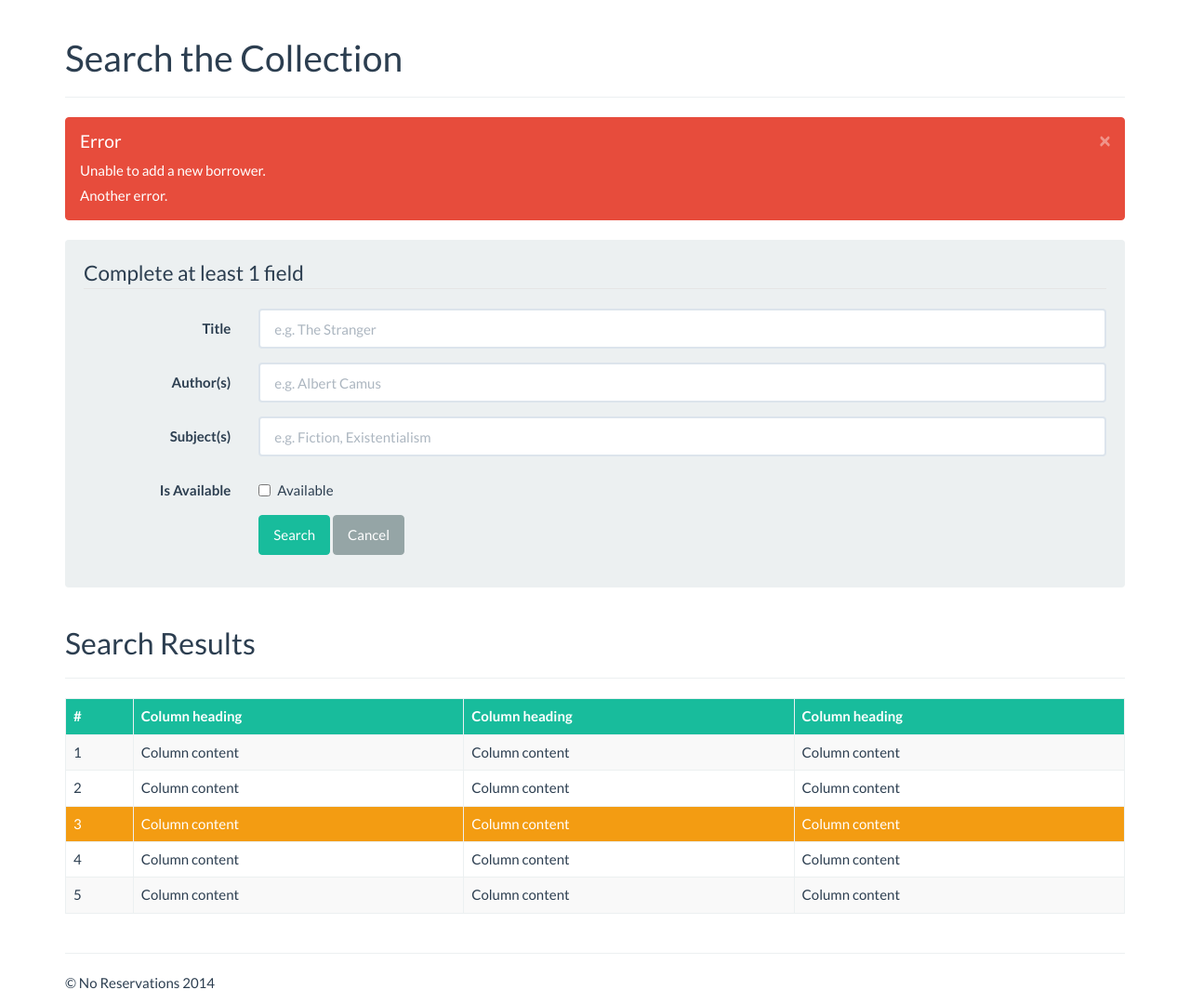
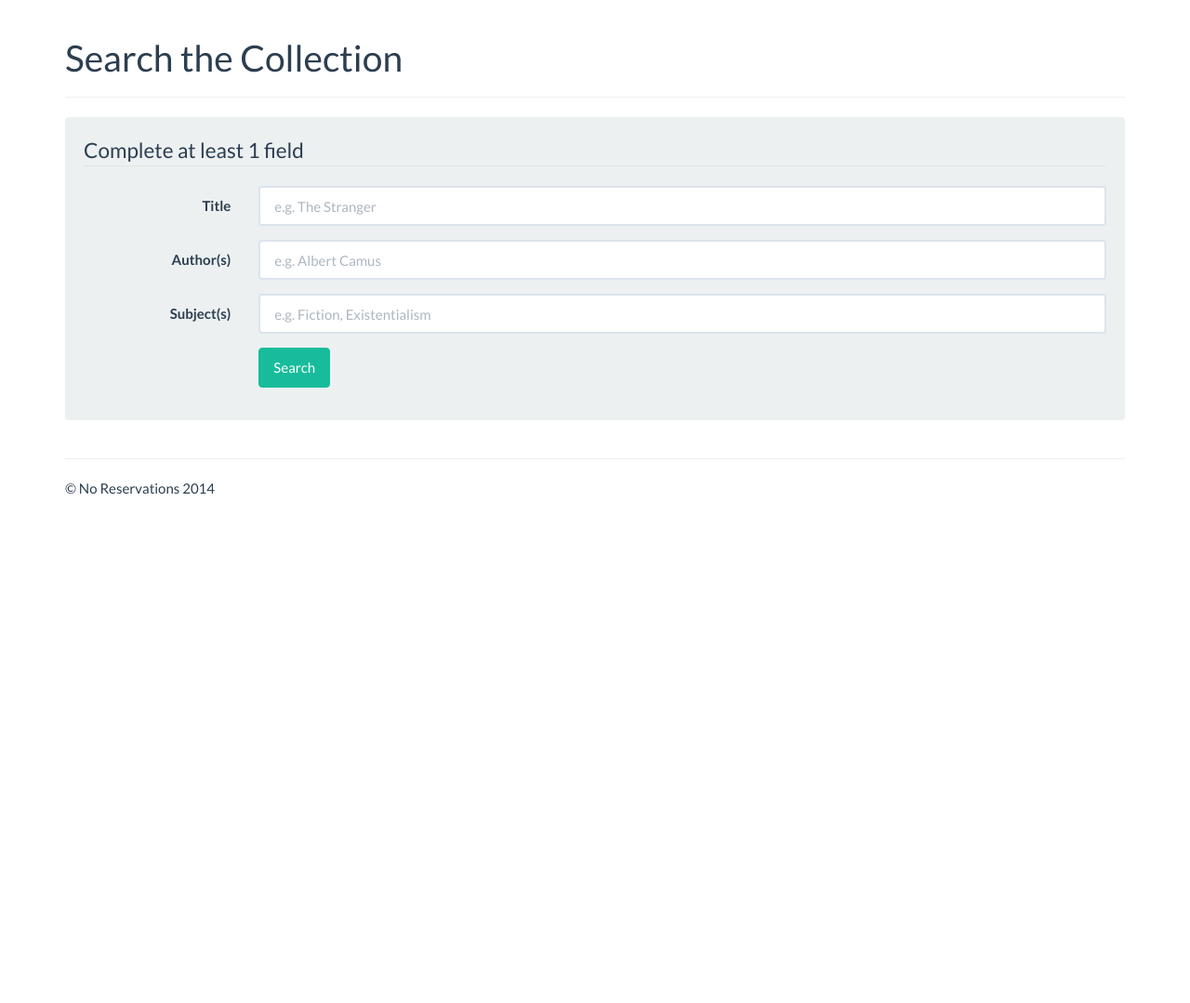
Before and after one commit to tonglil/no-reservations, a Flask app: page /search in a window 1280 px wide. Shown: the part 61-1140 px from the top of the page at 93% size. After the commit the page ends 593 px from the top, so only its background shows below. Run offline with Flask 2, Linux system fonts and the light colour scheme; some libraries are stand-ins or nearby versions.

Commit message:
Implement search transaction

```diff
--- a/app/templates/search.html
+++ b/app/templates/search.html
@@ -42,26 +42,15 @@
             </div>
 
             <div class="form-group">
-              <label for="inputAvailable" class="col-lg-2 control-label">Is Available</label>
-              <div class="col-lg-10">
-                <div class="checkbox">
-                  <label>
-                    <input type="checkbox" name="available"> Available
-                  </label>
-                </div>
-              </div>
-            </div>
-
-            <div class="form-group">
               <div class="col-lg-10 col-lg-offset-2">
                 <button type="submit" class="btn btn-success">Search</button>
-                <button class="btn btn-default">Cancel</button>
               </div>
             </div>
           </fieldset>
         </form>
     </div>
 
+    {% if results %}
     <div class="results">
         <div class="page-header">
             <h2>Search Results</h2>
@@ -70,47 +59,36 @@
         <table class="table table-striped table-hover table-bordered">
           <thead>
             <tr class="success">
-              <th>#</th>
-              <th>Column heading</th>
-              <th>Column heading</th>
-              <th>Column heading</th>
+              <th>Call Number</th>
+              <th>Title</th>
+              <th>Year</th>
+              <th>Main Author</th>
+              <th>Other Authors</th>
+              <th>Subjects</th>
+              <th>In</th>
+              <th>Out</th>
+              <th>On-Hold</th>
             </tr>
           </thead>
 
           <tbody>
-            <tr>
-              <td>1</td>
-              <td>Column content</td>
-              <td>Column content</td>
-              <td>Column content</td>
-            </tr>
-            <tr>
-              <td>2</td>
-              <td>Column content</td>
-              <td>Column content</td>
-              <td>Column content</td>
-            </tr>
-            <tr class="warning">
-              <td>3</td>
-              <td>Column content</td>
-              <td>Column content</td>
-              <td>Column content</td>
-            </tr>
-            <tr>
-              <td>4</td>
-              <td>Column content</td>
-              <td>Column content</td>
-              <td>Column content</td>
-            </tr>
-            <tr>
-              <td>5</td>
-              <td>Column content</td>
-              <td>Column content</td>
-              <td>Column content</td>
-            </tr>
+            {% for result in results %}
+              <tr>
+                <td>{{result['callNumber']}}</td>
+                <td>{{result['title']}}</td>
+                <td>{{result['year']}}</td>
+                <td>{{result['mainAuthor']}}</td>
+                <td>{{result['authors']}}</td>
+                <td>{{result['subjects']}}</td>
+                <td>{{result['in']}}</td>
+                <td>{{result['out']}}</td>
+                <td>{{result['on-hold']}}</td>
+              </tr>
+            {% endfor %}
           </tbody>
         </table>
     </div>
+    {% endif %}
 </div>
 {% endblock %}
 
--- a/app/views.py
+++ b/app/views.py
@@ -1,5 +1,5 @@
 from flask import render_template, request, flash, Markup
-from app import app
+from app import app, db, models
 
 user = 12
 
@@ -15,34 +15,89 @@ def index():
 @app.route('/search', methods=['POST', 'GET'])
 def results():
     results = None
-
+    err = False
     if request.method == 'POST':
         title = 'Search Results'
-        print request.form
 
-        message = Markup('''You have <a href="#overdue"
-                        class="alert-link">overdue</a> items.''')
-        flash(message, 'warning')
-        message = Markup('''You have <a href="#outstanding"
-                        class="alert-link">outstanding</a> fines.''')
-        flash(message, 'warning')
+        #TODO: search parameters should stay in text boxes after post because it is more user friendly
+        qtitle = request.form['title']
+        qsubject = request.form['subject']
+        qauthor = request.form['author']
 
-        message = 'Item returned and processed.'
-        flash(message, 'message')
-        message = Markup('You have <a href="#overdue" class="alert-link">overdue</a> items.')
-        flash(message, 'message')
+        if qtitle == "" and qsubject == "" and qauthor == "":
+            err = True
+        else:
+            query = """select distinct b.callNumber
+                        from book as b, has_subject as s, has_author as a
+                        where """
+            if qtitle != "":
+                query += "b.title like '%%{}%%' and ".format(qtitle)
+            if qsubject != "":
+                query += "b.callNumber=s.callNumber and s.subject like '%%{}%%' and ".format(qsubject)
+            if qauthor != "":
+                query += "(b.mainAuthor like '%%{}%%' or ".format(qauthor)
+                query += "(b.callNumber=a.callNumber and a.name like '%%{}%%')) and ".format(qauthor)
+            query = query[0:-4]
+    #        return query
+
+            qresults = db.engine.execute(query).fetchall()
+
+            if len(qresults) == 0:
+                message = Markup('No items in the collection match the search parameters.')
+                flash(message, 'warning')
+            else:
+                results = []
+                #TODO: test this with lots of subjects and authors, see if the tables look okay
+                for callNumber in qresults:
+                    result = {}
+
+                    callNumber = callNumber[0]
+                    query = """select *
+                                from book
+                                where callNumber='{}'""".format(callNumber)
+                    qresult = db.engine.execute(query).first()
+                    result['callNumber'] = qresult.callNumber
+                    result['title'] = qresult.title
+                    result['mainAuthor'] = qresult.mainAuthor
+                    result['year'] = qresult.year
+
+                    query = """select name
+                                from has_author
+                                where callNumber='{}'""".format(callNumber)
+                    qresult = db.engine.execute(query).fetchall()
+                    result['authors'] = ""
+                    for r in qresult:
+                        result['authors'] += str(r[0]) + ', '
+                    result['authors'] = result['authors'][0:-2]
+
+                    query = """select subject
+                                from has_subject
+                                where callNumber='{}'""".format(callNumber)
+                    qresult = db.engine.execute(query).fetchall()
+                    result['subjects'] = ""
+                    for r in qresult:
+                        result['subjects'] += str(r[0]) + ', '
+                    result['subjects'] = result['subjects'][0:-2]
+
+                    query = """select status
+                                from book_copy
+                                where callNumber='{}'""".format(callNumber)
+                    qresult = db.engine.execute(query).fetchall()
+                    result['in'] = 0
+                    result['out'] = 0
+                    result['on-hold'] = 0
+                    for r in qresult:
+                        result[r[0]] += 1
+
+                    results.append(result)
     else:
         title = 'Search'
-
-        message = 'Unable to add a new borrower.'
-        flash(message, 'error')
-        message = 'Another error.'
-        flash(message, 'error')
 
     return render_template('search.html',
                            title=title,
                            user=user,
-                           results=results
+                           results=results,
+                           error=err
                            )
 
 
```
Also changed, not shown: reset_fill_db.py (+9 -0 lines).
